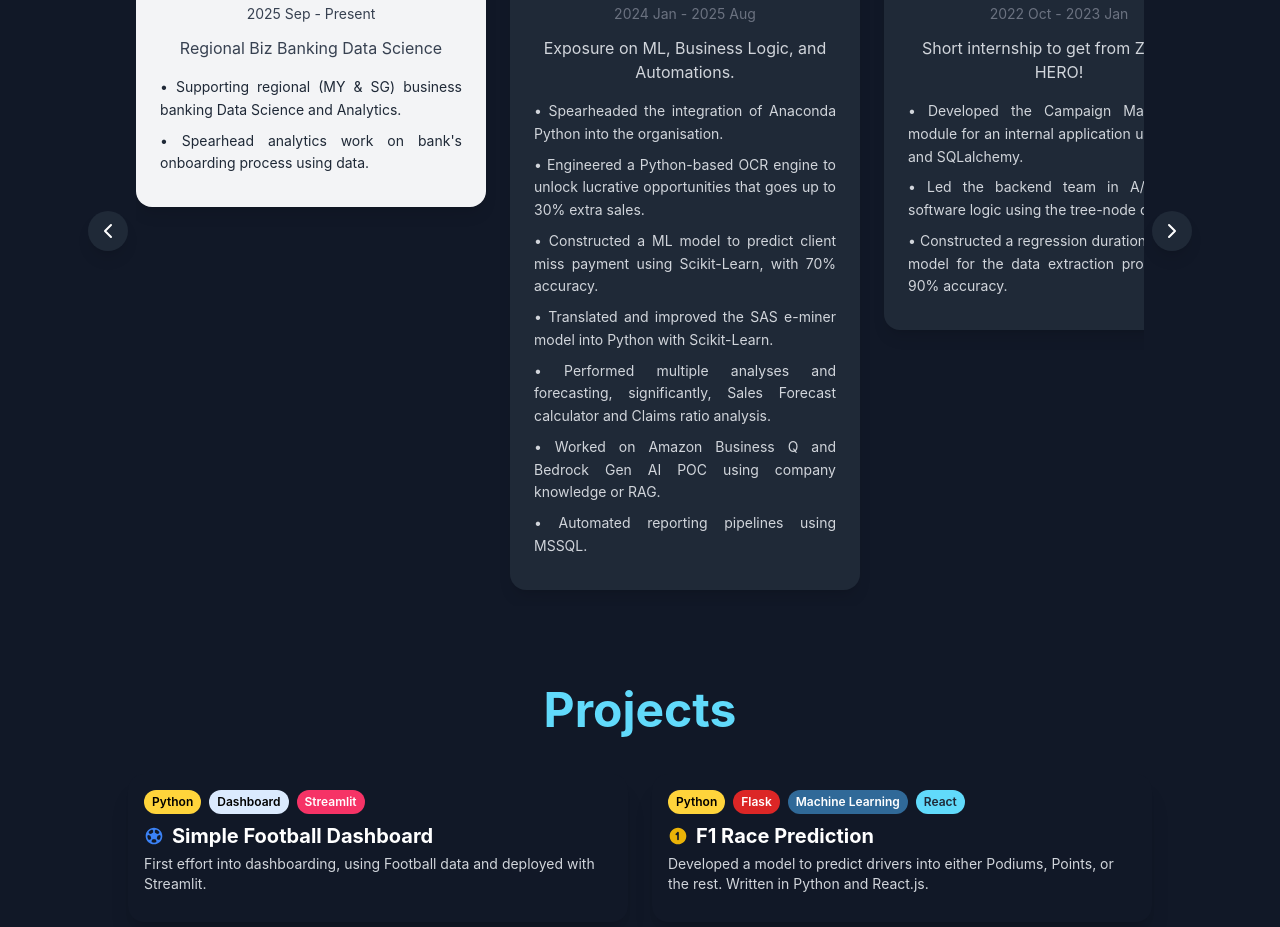
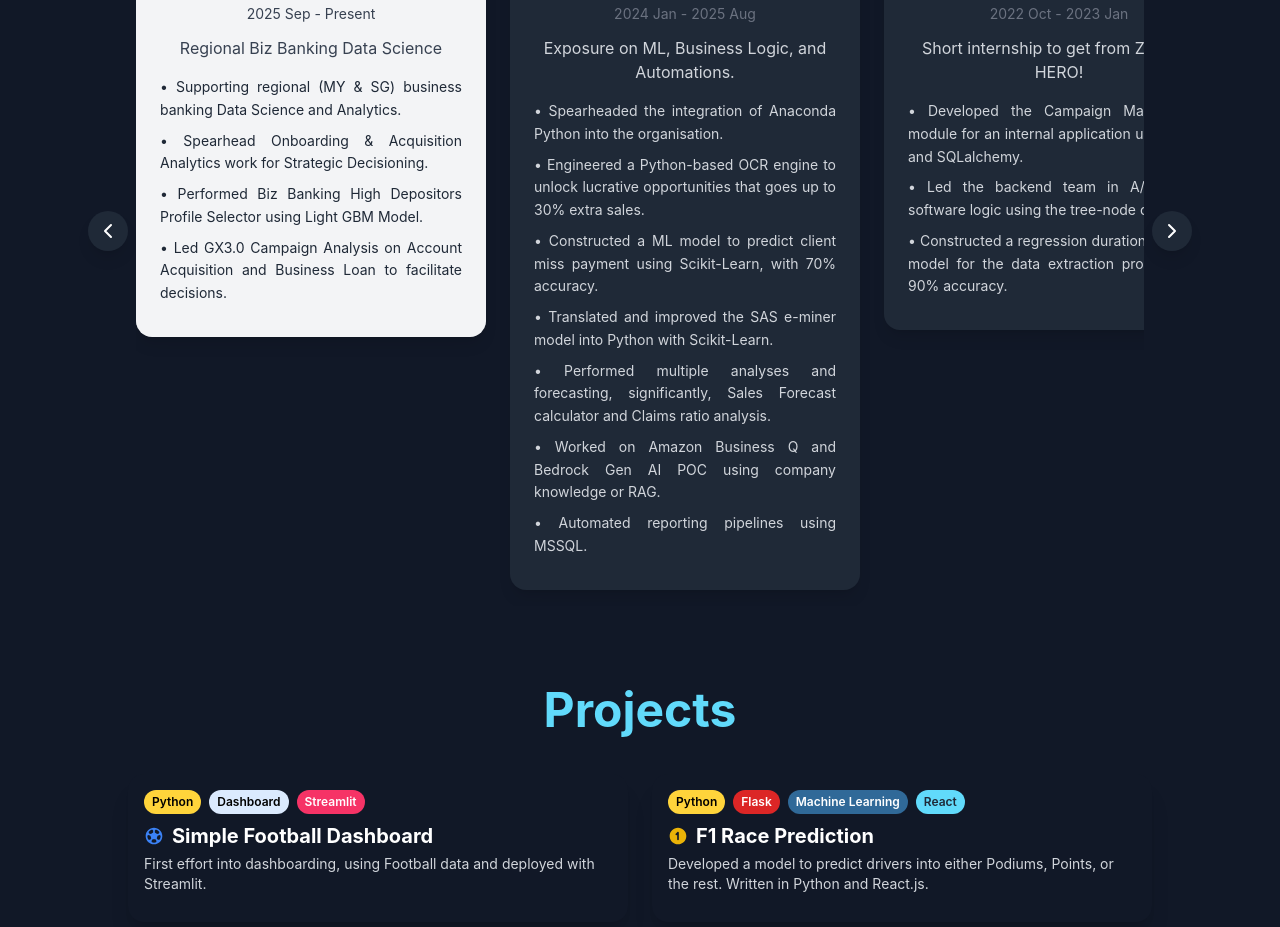
Before and after one commit to Kqtan/my-portfolio, a React (Create React App) app: page / in a window 1280 px wide. Shown: the part 2465-3392 px from the top of the page. Built offline with nearby package versions, Linux system fonts and the light colour scheme.

Commit message:
Update on Resume

```diff
--- a/package.json
+++ b/package.json
@@ -14,7 +14,7 @@
     "react": "^19.1.0",
     "react-dom": "^19.1.0",
     "react-icons": "^5.5.0",
-    "react-router-dom": "^7.5.0",
+    "react-router-dom": "^6.30.3",
     "react-scripts": "5.0.1",
     "tailwind-variants": "^1.0.0",
     "tsparticles": "^3.8.1",
--- a/src/sections/Experience.js
+++ b/src/sections/Experience.js
@@ -48,7 +48,9 @@ const Experience = () => {
                   summary="Regional Biz Banking Data Science"
                   description={[
                     "Supporting regional (MY & SG) business banking Data Science and Analytics.",
-                    "Spearhead analytics work on bank's onboarding process using data."
+                    "Spearhead Onboarding & Acquisition Analytics work for Strategic Decisioning.",
+                    "Performed Biz Banking High Depositors Profile Selector using Light GBM Model.",
+                    "Led GX3.0 Campaign Analysis on Account Acquisition and Business Loan to facilitate decisions.",
                   ]}
                 />
               </div>
--- a/src/sections/Skills.js
+++ b/src/sections/Skills.js
@@ -13,7 +13,7 @@ const skills = [
   {
     name: "Python",
     icon: <FaPython size={size} />,
-    description: "Main language. Used for data science, ML, and automation.",
+    description: "Main language. Used for Data Science, AI/ ML, and automation.",
   },
   {
     name: "SQL",
@@ -33,7 +33,7 @@ const skills = [
   {
     name: "AWS",
     icon: <FaAws size={size} />,
-    description: "AWS Re/Start student and worked with Bedrock for GenAI POC project.",
+    description: "AWS Certified Cloud Practitioner and worked with Bedrock for GenAI POC project.",
   },
   {
     name: "Analytics",
```
Also changed, not shown: 2 other files (tests, documents, lock files or other folders).
